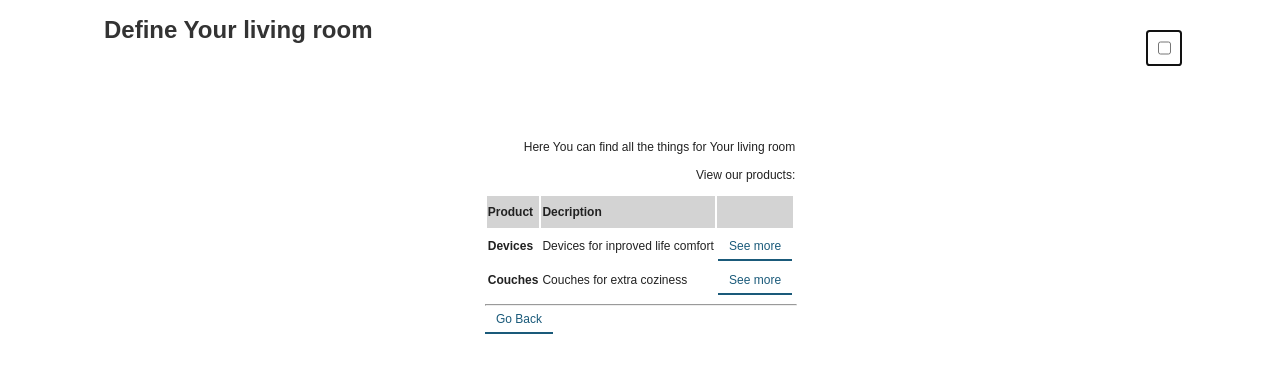
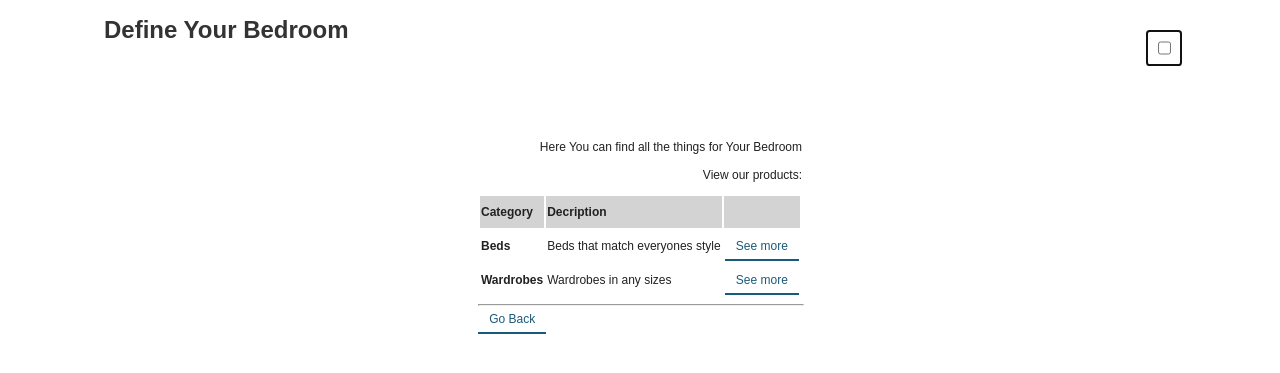
Before and after one commit to MartinLauff/Furnish-Corner, a PHP site: page /category.php?catid=1 in a window 1280 px wide. Shown: the top 373 px of the page. Run offline with PHP 8.4, Linux system fonts and the light colour scheme; data comes from the database, SQL or seed files in the repository.

Commit message:
category template

```diff
--- a/category.php
+++ b/category.php
@@ -1,3 +1,43 @@
+<?php
+// Include database connection
+include 'db.php';
+
+$subCategories = null;
+$category = null;
+$errorElement = '<div class="link-error" style="position: absolute; top: 50%; left: 50%; transform: translate(-50%, -50%);display: flex;align-items: center;flex-direction: column;"><h2 style="margin-left: 0">Invalid URL</h2><a href=/myWebShop>Go Back</a></div>';
+
+// Check URL parameters for 'catid' category id
+if (isset($_GET['catid'])) {
+  $catid = $_GET['catid'];
+  if (empty($catid)) {
+      echo $errorElement;
+  } else {
+      // Fetch category and subcategories with one query
+    $sql = "
+          SELECT
+              c.name AS category_name,
+              s.subid,
+              s.name AS subcategory_name,
+              s.description
+          FROM
+              Category c
+          LEFT JOIN
+              Subcategory s ON c.catid = s.categoryid
+          WHERE
+              c.catid = ?;
+      ";
+      $stmt = $conn->prepare($sql);
+      $stmt->bind_param("i", $catid);
+      $stmt->execute();
+      $categoryAndSubcategories = $stmt->get_result();
+      if ($categoryAndSubcategories->num_rows === 0) {
+        echo $errorElement; // Show error if no category or subcategories are found
+        exit;
+    }
+  }
+}
+
+?>
 <!DOCTYPE html>
 <html lang="en">
   <head>
@@ -5,11 +45,18 @@
     <meta name="viewport" content="width=device-width, initial-scale=1.0" />
     <link rel="stylesheet" type="text/css" href="style.css" />
     <link rel="stylesheet" type="text/css" href="mystyle.css" />
-    <title>Living Room Category</title>
+    <title>
+    <?php
+      // Fetch the first row to display the category name in the title
+      $firstRow = $categoryAndSubcategories->fetch_assoc();
+      echo htmlspecialchars($firstRow['category_name']) . " Category";
+      $categoryAndSubcategories->data_seek(0); // Reset result pointer for further use
+      ?>
+    </title>
   </head>
   <body>
     <div class="top-bar">
-      <h1>Define Your living room</h1>
+      <h1>Define Your <?php echo htmlspecialchars($firstRow['category_name']); ?></h1>
       <div class="theme-setting">
         <input id="theme-checkbox" onchange="setTheme(event)" type="checkbox" />
       </div>
@@ -17,31 +64,28 @@
     <div class="wrapper">
       <div>
         <p>
-          Here You can find all the things for Your living room<br />
+          Here You can find all the things for Your <?php echo htmlspecialchars($firstRow['category_name']); ?><br />
           <br />
           View our products: <br />
         </p>
       </div>
       <table>
         <tr>
-          <th align="left">Product</th>
+          <th align="left">Category</th>
           <th align="left">Decription</th>
           <th></th>
         </tr>
-        <tr>
-          <td align="left"><b>Devices</b></td>
-          <td align="left">Devices for inproved life comfort</td>
-          <td>
-            <a href="devices/devicesList.php">See more</a>
-          </td>
-        </tr>
-        <tr>
-          <td align="left"><b>Couches</b></td>
-          <td align="left">Couches for extra coziness</td>
-          <td>
-            <a href="couches/couchesList.php">See more</a>
-          </td>
-        </tr>
+        <?php
+        while ($row = $categoryAndSubcategories->fetch_assoc()) {
+            if (!empty($row['subcategory_name'])) {
+                echo "<tr>";
+                echo "<td align='left'><b>" . htmlspecialchars($row['subcategory_name']) . "</b></td>";
+                echo "<td align='left'>" . htmlspecialchars($row['description']) . "</td>";
+                echo "<td><a href='subcategory.php?subid=" . $row['subid'] . "'>See more</a></td>";
+                echo "</tr>";
+            }
+        }
+        ?>
       </table>
       <hr />
       <a href="/myWebShop">Go Back</a>
@@ -49,3 +93,7 @@
     <script src="script.js"></script>
   </body>
 </html>
+<?php
+// Close the database connection
+$conn->close();
+?>
```
Also changed, not shown: subcategory.php (added).
